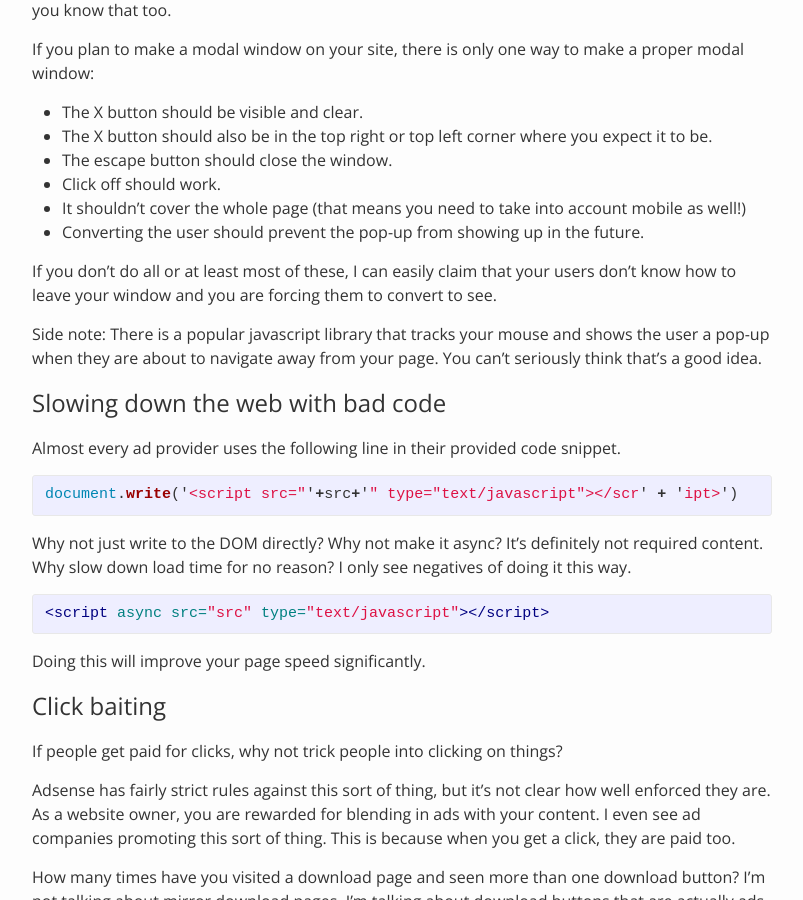
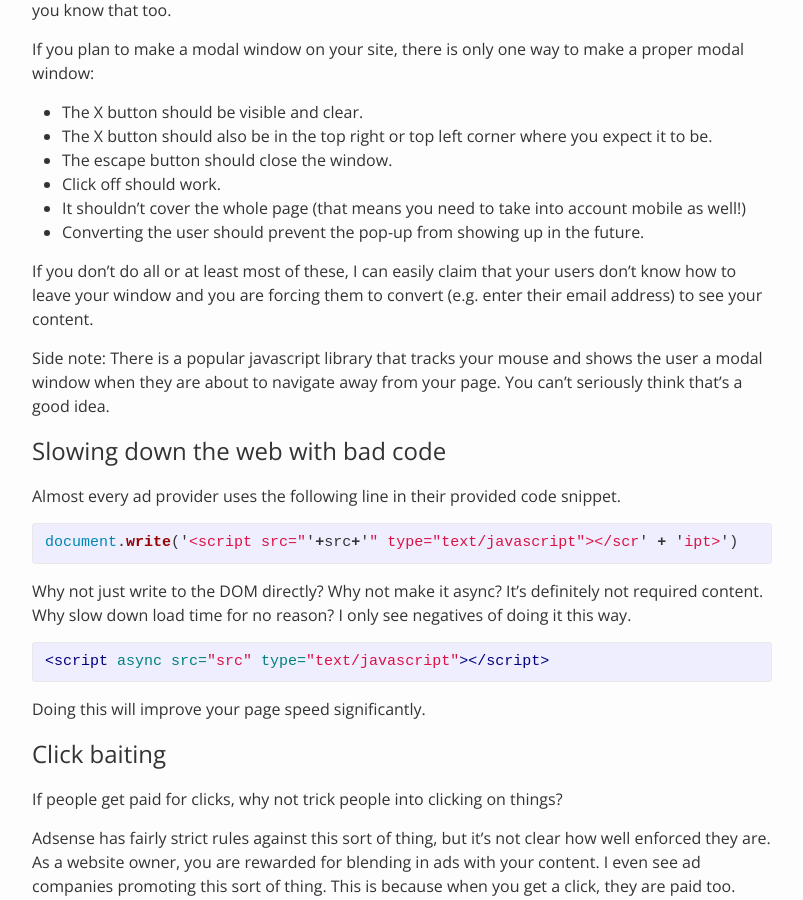
Before and after one commit to matty99/matty99.github.io, a Jekyll site: the page built from _posts/2015-12-13-in-favor-of-adblock.markdown, in a window 1280 px wide and 900 px high, scrolled down 682 px. Shown: the whole window, without its empty margins (238-1041 px from the left). Built offline with Jekyll 4.4.1, drawn with Linux system fonts in a browser that asks for light colours.

Commit message:
More typos

```diff
--- a/_posts/2015-12-13-in-favor-of-adblock.markdown
+++ b/_posts/2015-12-13-in-favor-of-adblock.markdown
@@ -29,9 +29,9 @@ If you plan to make a modal window on your site, there is only one way to make a
 - It shouldn't cover the whole page (that means you need to take into account mobile as well!)
 - Converting the user should prevent the pop-up from showing up in the future.
 
-If you don't do all or at least most of these, I can easily claim that your users don't know how to leave your window and you are forcing them to convert to see.
+If you don't do all or at least most of these, I can easily claim that your users don't know how to leave your window and you are forcing them to convert (e.g. enter their email address) to see your content.
 
-Side note: There is a popular javascript library that tracks your mouse and shows the user a pop-up when they are about to navigate away from your page. You can't seriously think that's a good idea.
+Side note: There is a popular javascript library that tracks your mouse and shows the user a modal window when they are about to navigate away from your page. You can't seriously think that's a good idea.
 
 # Slowing down the web with bad code
 
```
